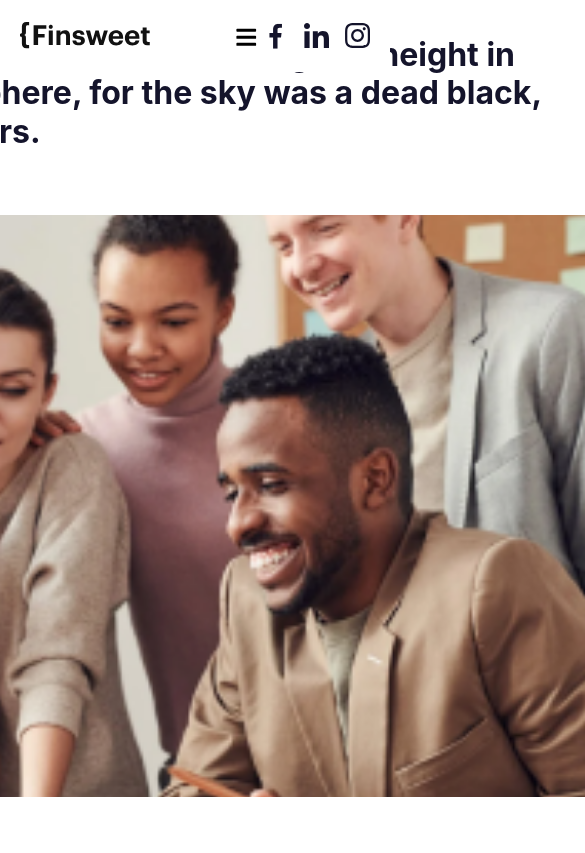
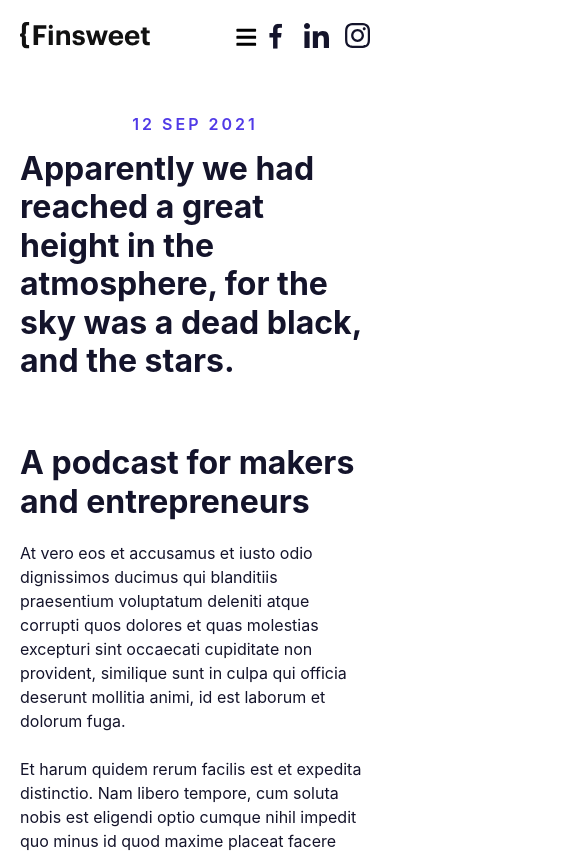
Before and after one commit to Canaga81/podcast, a React (Vite) app: page /allblogitem/1 in a window 390 px wide. Shown: the top 853 px of the page, 585 px wide, since content can reach past the window. Built offline with nearby package versions, Linux system fonts and the light colour scheme.

Commit message:
All Responsive Finish

```diff
--- a/src/components/BlogAtmosphere/BlogAtmosphere.css
+++ b/src/components/BlogAtmosphere/BlogAtmosphere.css
@@ -8,7 +8,8 @@
 .blogAtmosphere_container {
     display: flex;
     flex-direction: column;
-    gap: 6.4rem;
+    gap: 3.4rem;
+    margin-top: 11.4rem;
 }
 
 .blogAtmosphere_text_cont {
@@ -30,7 +31,7 @@
 }
 
 .blogAtmosphere_text_cont .blogAtmosphere_title {
-    width: 73.8rem;
+    max-width: 73.8rem;
     color: var(--black-color);
     font-family: Inter;
     font-size: 3.2rem;
@@ -40,12 +41,29 @@
 }
 
 .blogAtmosphere_image {
-    width: 128rem;
+    max-width: 128rem;
     height: 58.2rem;
 }
 
 .blogAtmosphere_image .blogAtmosphere_img {
     width: 100%;
     height: 100%;
-    object-fit: cover;
+    object-fit: contain;
 }
+
+@media(max-width: 1280px) {
+
+    .blogAtmosphere {
+        padding: 0 2rem;
+        padding-bottom: 6.4rem;
+    }
+
+}
+
+@media(max-width: 600px) {
+
+    .blogAtmosphere_image {
+        display: none;
+    }
+
+}
```
